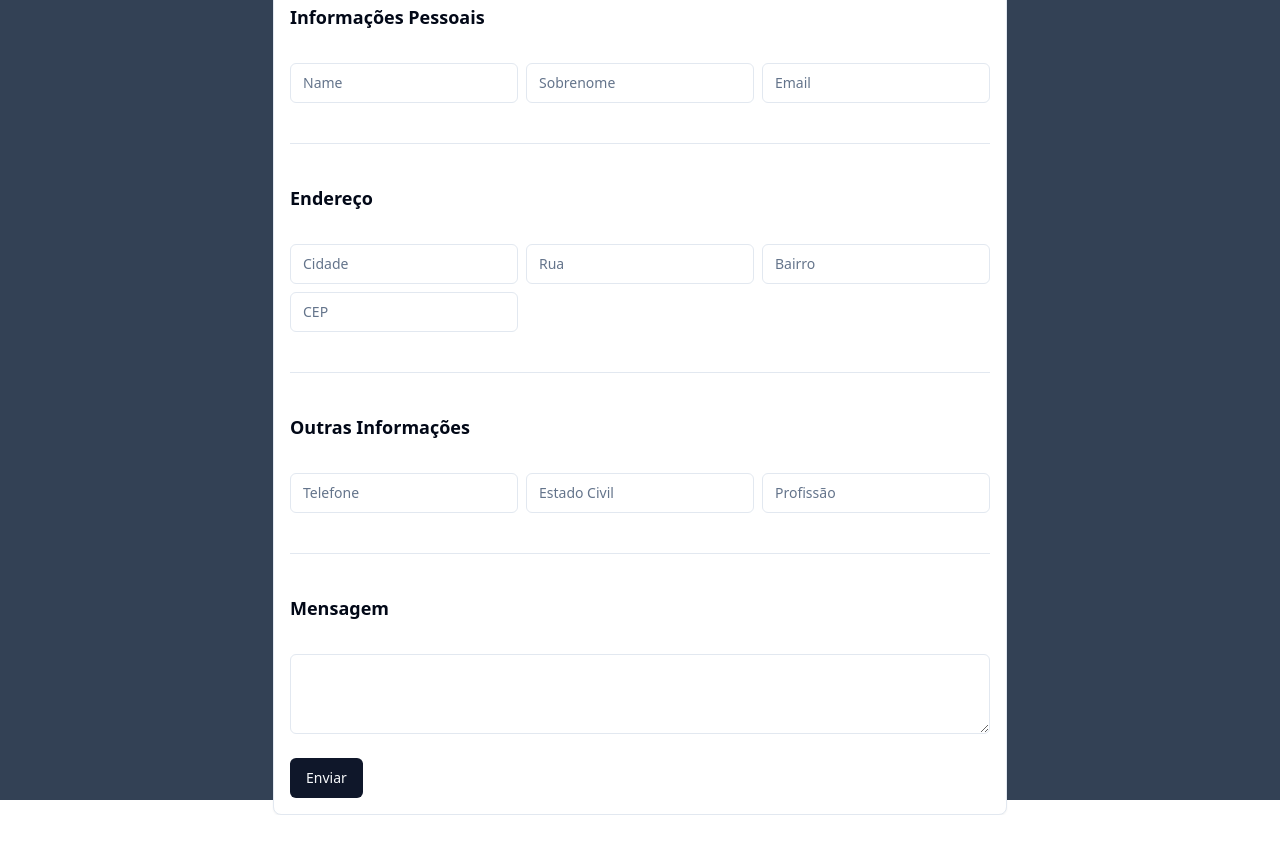
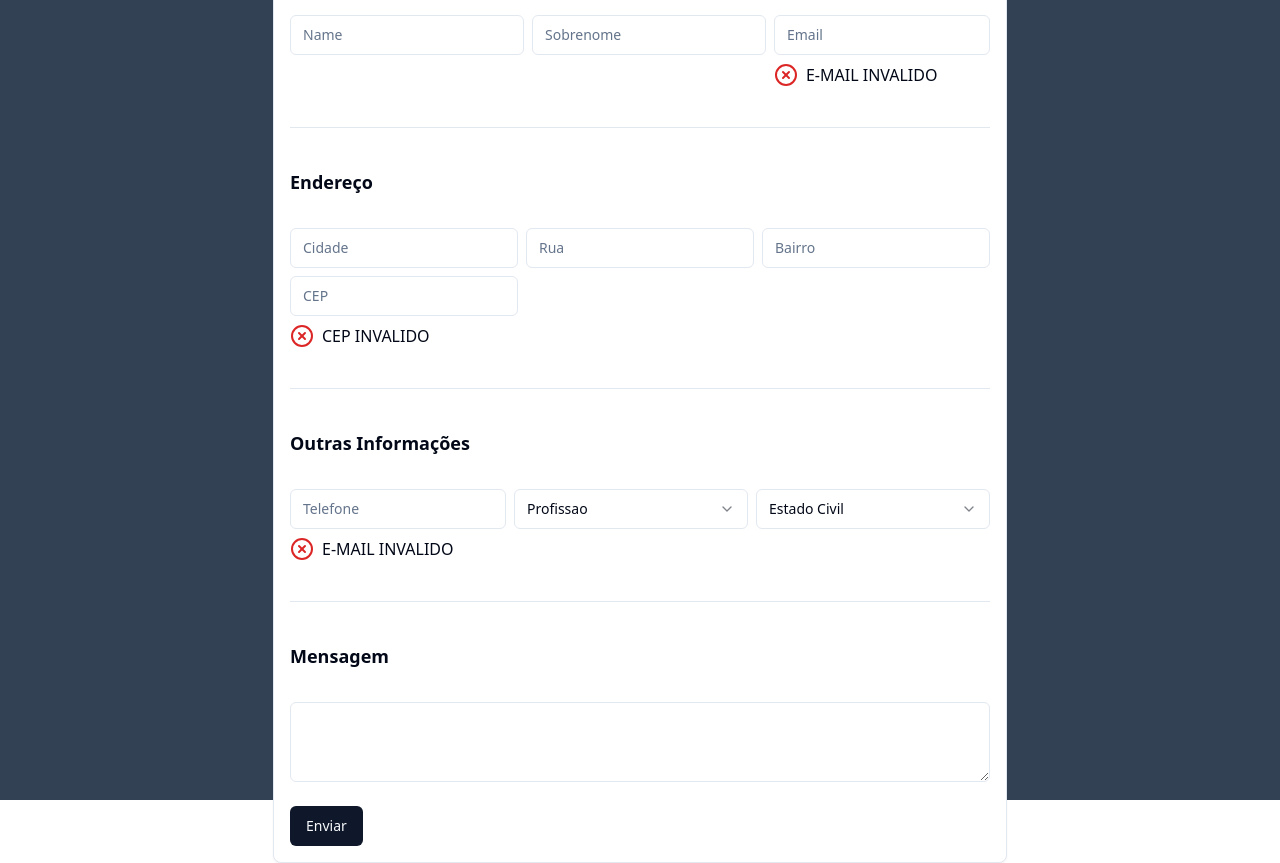
Before and after one commit to JpBurgarelli/testeForm, a React (Vite) app: page / in a window 1280 px wide. Both pictures are taken after a click on the button "Enviar". Before the commit the page ends 815 px from the top, so only its background shows below. Built offline with nearby package versions, Linux system fonts and the light colour scheme.

Commit message:
validator fields

```diff
--- a/package.json
+++ b/package.json
@@ -10,6 +10,7 @@
     "preview": "vite preview"
   },
   "dependencies": {
+    "@radix-ui/react-select": "^2.0.0",
     "@radix-ui/react-slot": "^1.0.2",
     "class-variance-authority": "^0.7.0",
     "clsx": "^2.1.1",
@@ -17,7 +18,8 @@
     "react": "^18.2.0",
     "react-dom": "^18.2.0",
     "tailwind-merge": "^2.3.0",
-    "tailwindcss-animate": "^1.0.7"
+    "tailwindcss-animate": "^1.0.7",
+    "zod": "^3.23.8"
   },
   "devDependencies": {
     "@types/node": "^20.14.2",
--- a/src/App.tsx
+++ b/src/App.tsx
@@ -4,8 +4,18 @@
 import { Button } from "./components/ui/button";
 import { Input } from "./components/ui/input";
 import { Textarea } from "./components/ui/textarea";
+import {
+ Select,
+ SelectContent,
+ SelectItem,
+ SelectTrigger,
+ SelectValue,
+} from "./components/ui/select";
 
 import { useState } from "react";
+
+import { z } from "zod";
+import { CircleX, Trash2 } from "lucide-react";
 
 function App() {
  const [name, setName] = useState("");
@@ -19,8 +29,62 @@
  const [estadoCivil, setEstadoCivil] = useState("");
  const [profisao, setProfissao] = useState("");
  const [description, setDescription] = useState("");
+ const [emailError, setEmailError] = useState(false);
+ const [telefoneError, setTelefoneError] = useState(false);
+ const [cepError, setCepError] = useState(false);
 
- const handleOnSubmit = () => {
+ const emailValidationSchema = z.object({
+  email: z
+   .string()
+   .min(1, { message: "This is required" })
+   .email({ message: "Must be a valid email" }),
+ });
+
+ const cepValidationSchema = z.object({
+  cep: z
+   .string()
+   .min(8, { message: "CEP deve ter 8 dígitos" })
+   .max(8, { message: "CEP deve ter 8 dígitos" }),
+ });
+
+ const telefoneValidationSchema = z.object({
+  telefone: z
+   .string()
+   .min(10, { message: "Telefone deve ter pelo menos 10 dígitos" })
+   .max(11, { message: "Telefone deve ter no máximo 11 dígitos" }),
+ });
+
+ const handleOnSubmit = (e: any) => {
+  e.preventDefault();
+
+  const emailValidationResult = emailValidationSchema.safeParse({
+   email: email,
+  });
+
+  const cepValidationResult = cepValidationSchema.safeParse({ cep: cep });
+
+  const telefoneValidationResult = telefoneValidationSchema.safeParse({
+   telefone: telefone,
+  });
+
+  if (emailValidationResult.success) {
+   setEmailError(false);
+  } else {
+   setEmailError(true);
+  }
+
+  if (telefoneValidationResult.success) {
+   setTelefoneError(false);
+  } else {
+   setTelefoneError(true);
+  }
+
+  if (cepValidationResult.success) {
+   setCepError(false);
+  } else {
+   setCepError(true);
+  }
+
   console.log(
    "name: ",
    name,
@@ -65,19 +129,28 @@
     <div className="flex gap-2">
      <Input
       value={name}
+      onChange={(e) => setName(e.target.value)}
       placeholder="Name"
-      onChange={(e) => setName(e.target.value)}
      />
      <Input
       value={sobreNome}
+      onChange={(e) => setSobreNome(e.target.value)}
       placeholder="Sobrenome"
-      onChange={(e) => setSobreNome(e.target.value)}
      />
+     <div className="w-full flex flex-col gap-2">
       <Input
        value={email}
        onChange={(e) => setEmail(e.target.value)}
        placeholder="Email"
+       type="email"
       />
+      {emailError && (
+       <div className="flex gap-2 items-center">
+        <CircleX className="text-red-600" />
+        <p className="uppercase">e-mail invalido</p>
+       </div>
+      )}
+     </div>
     </div>
 
     <hr className="w-full my-4" />
@@ -102,34 +175,64 @@
       />
      </div>
 
-     <div>
+     <div className="flex flex-col gap-2">
       <Input
        value={cep}
        onChange={(e) => setCep(e.target.value)}
        placeholder="CEP"
       />
+      {cepError && (
+       <div className="flex gap-2 items-center">
+        <CircleX className="text-red-600" />
+        <p className="uppercase">CEP invalido</p>
+       </div>
+      )}
      </div>
     </div>
 
     <hr className="w-full my-4" />
 
     <h2 className="text-lg font-bold mb-2">Outras Informações</h2>
-    <div className="flex gap-2">
+    <div className="flex w-full gap-2">
+     <div className="w-full flex flex-col gap-2">
       <Input
        value={telefone}
        onChange={(e) => setTelefone(e.target.value)}
        placeholder="Telefone"
       />
-     <Input
-      value={estadoCivil}
-      onChange={(e) => setEstadoCivil(e.target.value)}
-      placeholder="Estado Civil"
-     />
-     <Input
-      value={profisao}
-      onChange={(e) => setProfissao(e.target.value)}
-      placeholder="Profissão"
-     />
+      {telefoneError && (
+       <div className="flex gap-2 items-center">
+        <CircleX className="text-red-600" />
+        <p className="uppercase">e-mail invalido</p>
+       </div>
+      )}
+     </div>
+
+     <Select>
+      <SelectTrigger>
+       <SelectValue placeholder="Profissao" />
+      </SelectTrigger>
+      <SelectContent>
+       <SelectItem value="Programador">Programador</SelectItem>
+       <SelectItem value="Engenheiro">Engenheiro</SelectItem>
+       <SelectItem value="Medico">Medico</SelectItem>
+       <SelectItem value="Cozinheiro">Cozinheiro</SelectItem>
+       <SelectItem value="Arquiteto">Arquiteto</SelectItem>
+      </SelectContent>
+     </Select>
+
+     <Select>
+      <SelectTrigger>
+       <SelectValue placeholder="Estado Civil" />
+      </SelectTrigger>
+      <SelectContent>
+       <SelectItem value="Solteiro">Solteiro</SelectItem>
+       <SelectItem value="Casado">Casado</SelectItem>
+       <SelectItem value="Separado">Separado</SelectItem>
+       <SelectItem value="Divorciado">Divorciado</SelectItem>
+       <SelectItem value="Viuvo">Viuvo</SelectItem>
+      </SelectContent>
+     </Select>
     </div>
 
     <hr className="w-full my-4" />
--- /dev/null
+++ b/src/components/ui/select.tsx
@@ -0,0 +1,160 @@
+"use client";
+
+import * as React from "react";
+import * as SelectPrimitive from "@radix-ui/react-select";
+import { Check, ChevronDown, ChevronUp } from "lucide-react";
+
+import { cn } from "../../lib/utils";
+
+const Select = SelectPrimitive.Root;
+
+const SelectGroup = SelectPrimitive.Group;
+
+const SelectValue = SelectPrimitive.Value;
+
+const SelectTrigger = React.forwardRef<
+ React.ElementRef<typeof SelectPrimitive.Trigger>,
+ React.ComponentPropsWithoutRef<typeof SelectPrimitive.Trigger>
+>(({ className, children, ...props }, ref) => (
+ <SelectPrimitive.Trigger
+  ref={ref}
+  className={cn(
+   "flex h-10 w-full items-center justify-between rounded-md border border-input bg-background px-3 py-2 text-sm ring-offset-background placeholder:text-muted-foreground focus:outline-none focus:ring-2 focus:ring-ring focus:ring-offset-2 disabled:cursor-not-allowed disabled:opacity-50 [&>span]:line-clamp-1",
+   className
+  )}
+  {...props}
+ >
+  {children}
+  <SelectPrimitive.Icon asChild>
+   <ChevronDown className="h-4 w-4 opacity-50" />
+  </SelectPrimitive.Icon>
+ </SelectPrimitive.Trigger>
+));
+SelectTrigger.displayName = SelectPrimitive.Trigger.displayName;
+
+const SelectScrollUpButton = React.forwardRef<
+ React.ElementRef<typeof SelectPrimitive.ScrollUpButton>,
+ React.ComponentPropsWithoutRef<typeof SelectPrimitive.ScrollUpButton>
+>(({ className, ...props }, ref) => (
+ <SelectPrimitive.ScrollUpButton
+  ref={ref}
+  className={cn(
+   "flex cursor-default items-center justify-center py-1",
+   className
+  )}
+  {...props}
+ >
+  <ChevronUp className="h-4 w-4" />
+ </SelectPrimitive.ScrollUpButton>
+));
+SelectScrollUpButton.displayName = SelectPrimitive.ScrollUpButton.displayName;
+
+const SelectScrollDownButton = React.forwardRef<
+ React.ElementRef<typeof SelectPrimitive.ScrollDownButton>,
+ React.ComponentPropsWithoutRef<typeof SelectPrimitive.ScrollDownButton>
+>(({ className, ...props }, ref) => (
+ <SelectPrimitive.ScrollDownButton
+  ref={ref}
+  className={cn(
+   "flex cursor-default items-center justify-center py-1",
+   className
+  )}
+  {...props}
+ >
+  <ChevronDown className="h-4 w-4" />
+ </SelectPrimitive.ScrollDownButton>
+));
+SelectScrollDownButton.displayName =
+ SelectPrimitive.ScrollDownButton.displayName;
+
+const SelectContent = React.forwardRef<
+ React.ElementRef<typeof SelectPrimitive.Content>,
+ React.ComponentPropsWithoutRef<typeof SelectPrimitive.Content>
+>(({ className, children, position = "popper", ...props }, ref) => (
+ <SelectPrimitive.Portal>
+  <SelectPrimitive.Content
+   ref={ref}
+   className={cn(
+    "relative z-50 max-h-96 min-w-[8rem] overflow-hidden rounded-md border bg-popover text-popover-foreground shadow-md data-[state=open]:animate-in data-[state=closed]:animate-out data-[state=closed]:fade-out-0 data-[state=open]:fade-in-0 data-[state=closed]:zoom-out-95 data-[state=open]:zoom-in-95 data-[side=bottom]:slide-in-from-top-2 data-[side=left]:slide-in-from-right-2 data-[side=right]:slide-in-from-left-2 data-[side=top]:slide-in-from-bottom-2",
+    position === "popper" &&
+     "data-[side=bottom]:translate-y-1 data-[side=left]:-translate-x-1 data-[side=right]:translate-x-1 data-[side=top]:-translate-y-1",
+    className
+   )}
+   position={position}
+   {...props}
+  >
+   <SelectScrollUpButton />
+   <SelectPrimitive.Viewport
+    className={cn(
+     "p-1",
+     position === "popper" &&
+      "h-[var(--radix-select-trigger-height)] w-full min-w-[var(--radix-select-trigger-width)]"
+    )}
+   >
+    {children}
+   </SelectPrimitive.Viewport>
+   <SelectScrollDownButton />
+  </SelectPrimitive.Content>
+ </SelectPrimitive.Portal>
+));
+SelectContent.displayName = SelectPrimitive.Content.displayName;
+
+const SelectLabel = React.forwardRef<
+ React.ElementRef<typeof SelectPrimitive.Label>,
+ React.ComponentPropsWithoutRef<typeof SelectPrimitive.Label>
+>(({ className, ...props }, ref) => (
+ <SelectPrimitive.Label
+  ref={ref}
+  className={cn("py-1.5 pl-8 pr-2 text-sm font-semibold", className)}
+  {...props}
+ />
+));
+SelectLabel.displayName = SelectPrimitive.Label.displayName;
+
+const SelectItem = React.forwardRef<
+ React.ElementRef<typeof SelectPrimitive.Item>,
+ React.ComponentPropsWithoutRef<typeof SelectPrimitive.Item>
+>(({ className, children, ...props }, ref) => (
+ <SelectPrimitive.Item
+  ref={ref}
+  className={cn(
+   "relative flex w-full cursor-default select-none items-center rounded-sm py-1.5 pl-8 pr-2 text-sm outline-none focus:bg-accent focus:text-accent-foreground data-[disabled]:pointer-events-none data-[disabled]:opacity-50",
+   className
+  )}
+  {...props}
+ >
+  <span className="absolute left-2 flex h-3.5 w-3.5 items-center justify-center">
+   <SelectPrimitive.ItemIndicator>
+    <Check className="h-4 w-4" />
+   </SelectPrimitive.ItemIndicator>
+  </span>
+
+  <SelectPrimitive.ItemText>{children}</SelectPrimitive.ItemText>
+ </SelectPrimitive.Item>
+));
+SelectItem.displayName = SelectPrimitive.Item.displayName;
+
+const SelectSeparator = React.forwardRef<
+ React.ElementRef<typeof SelectPrimitive.Separator>,
+ React.ComponentPropsWithoutRef<typeof SelectPrimitive.Separator>
+>(({ className, ...props }, ref) => (
+ <SelectPrimitive.Separator
+  ref={ref}
+  className={cn("-mx-1 my-1 h-px bg-muted", className)}
+  {...props}
+ />
+));
+SelectSeparator.displayName = SelectPrimitive.Separator.displayName;
+
+export {
+ Select,
+ SelectGroup,
+ SelectValue,
+ SelectTrigger,
+ SelectContent,
+ SelectLabel,
+ SelectItem,
+ SelectSeparator,
+ SelectScrollUpButton,
+ SelectScrollDownButton,
+};
```
Also changed, not shown: 1 other file (tests, documents, lock files or other folders). Lines whose indentation alone changed are shown as unchanged.
